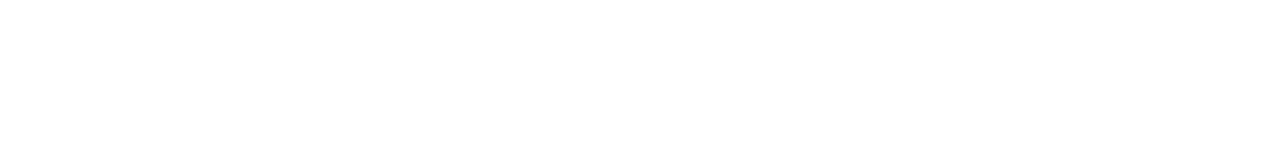
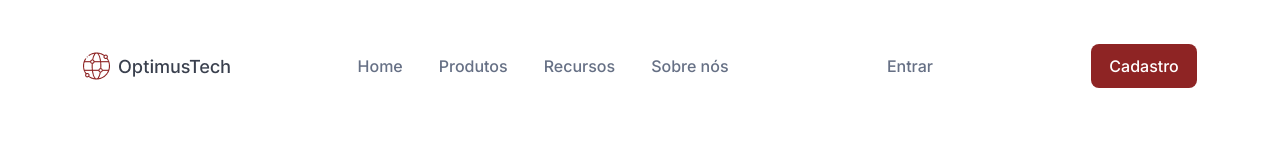
Before and after one commit to WMTRES/7-days-Of-Code, a plain HTML site: page index.html in a window 1280 px wide. Drawn offline with Linux system fonts and the light colour scheme.

Commit message:
imagem deletada

```diff
--- a/index.html
+++ b/index.html
@@ -4,10 +4,27 @@
     <meta charset="UTF-8">
     <meta http-equiv="X-UA-Compatible" content="IE=edge">
     <meta name="viewport" content="width=device-width, initial-scale=1.0">
-    <title>teste</title>
+    <link rel="stylesheet" href="Style.css">
+    <title>Optimus Tech</title>
 </head>
+<body>
+    <header class="cabecalho">
+        <nav class="cabecalho-menu">
+            <img class="imagem-logo" src="Button base.png" alt="Logo Optimus Tech">
+            <div>
+                <a class="cabecalho-menu-link" href="">Home</a>
+                <a class="cabecalho-menu-link" href="">Produtos</a>
+                <a class="cabecalho-menu-link" href="">Recursos</a>
+                <a class="cabecalho-menu-link" href="">Sobre nós</a>
+            </div>
 
-<body>
+                <a class="cabecalho-menu-link" href="">Entrar</a>
+                <a class="cabecalho-menu-button" href="">Cadastro</a>
+            </div>
+        </nav>
+    </header>
 
 </body>
+
+    </header>
 </html>
```
Also changed, not shown: worldwide 1 (Traced).png (deleted).
